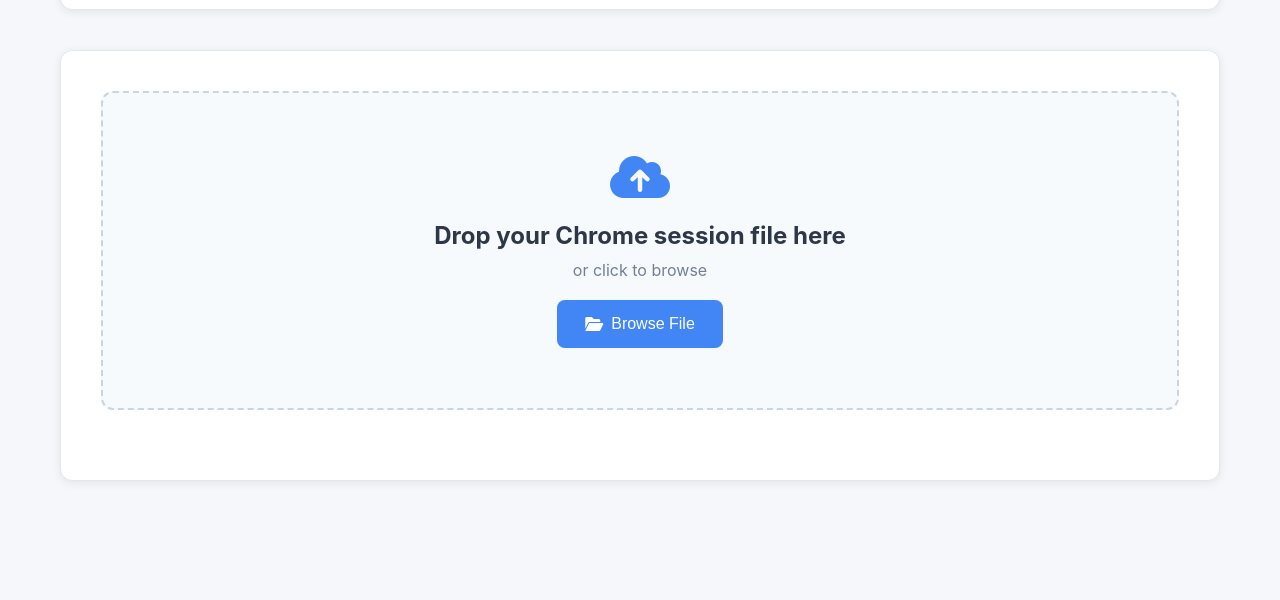
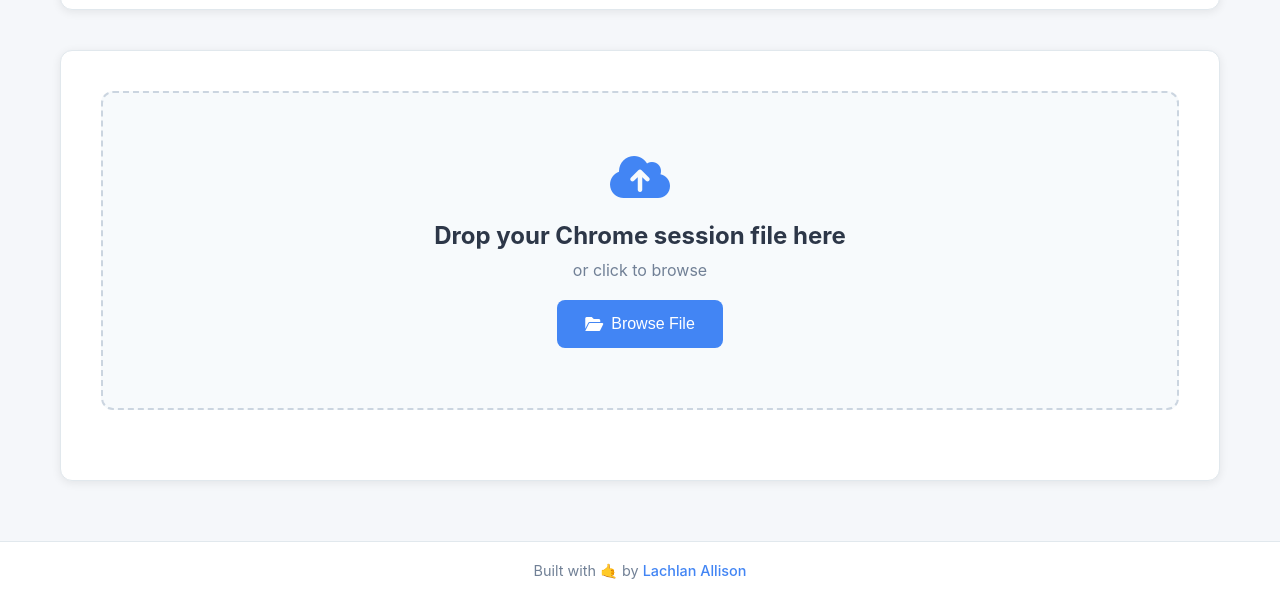
Before and after one commit to lachlanallison/chrome-session-viewer, a plain HTML site: page index.html in a window 1280 px wide. Shown: the part 240-840 px from the top of the page. Before the commit the page ends 800 px from the top, so only its background shows below. Drawn offline with Linux system fonts and the light colour scheme.

Commit message:
add footer
add footer

```diff
--- a/index.html
+++ b/index.html
@@ -128,6 +128,12 @@
         </main>
     </div>
 
+    <footer class="footer">
+        <div class="footer-content">
+            <p>Built with 🤙 by <a href="https://lachlanallison.com" target="_blank" rel="noopener noreferrer">Lachlan Allison</a></p>
+        </div>
+    </footer>
+
     <script src="session-parser.js"></script>
     <script src="app.js"></script>
 </body>
--- a/styles.css
+++ b/styles.css
@@ -553,6 +553,38 @@ body {
     100% { transform: rotate(360deg); }
 }
 
+.footer {
+    background: white;
+    border-top: 1px solid #e1e8ed;
+    margin-top: 40px;
+    padding: 20px 0;
+}
+
+.footer-content {
+    max-width: 1200px;
+    margin: 0 auto;
+    padding: 0 20px;
+    text-align: center;
+}
+
+.footer-content p {
+    color: #718096;
+    font-size: 0.9rem;
+    margin: 0;
+}
+
+.footer-content a {
+    color: #4285f4;
+    text-decoration: none;
+    font-weight: 500;
+    transition: all 0.3s ease;
+}
+
+.footer-content a:hover {
+    color: #3367d6;
+    text-decoration: underline;
+}
+
 @media (max-width: 768px) {
     .container {
         padding: 10px;
```
